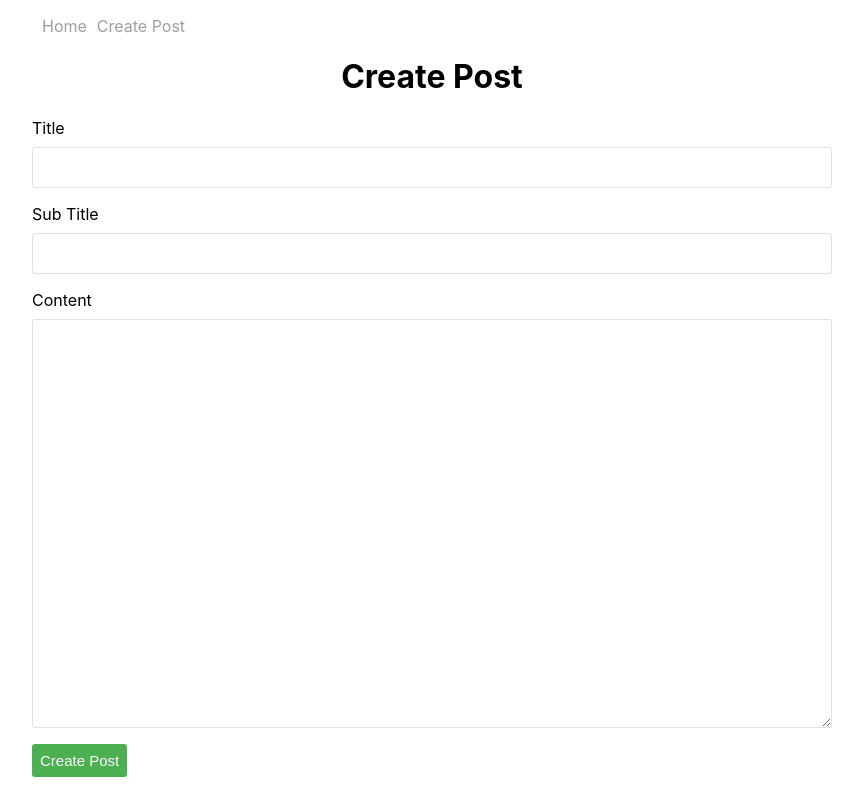
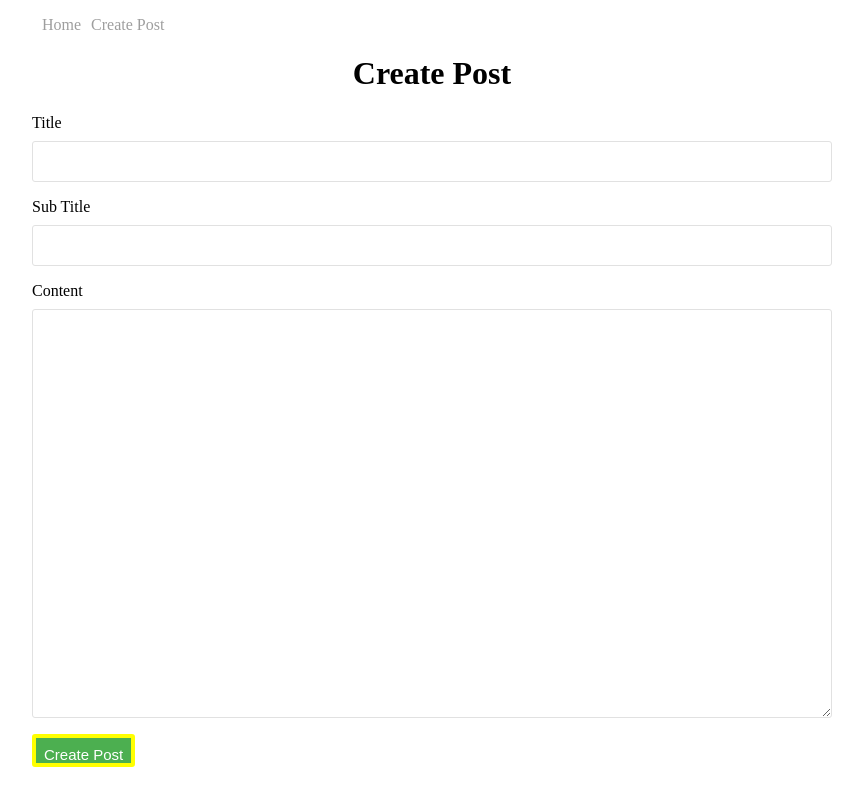
Before and after one commit to MohammadOwais10/Blog, a React (Create React App) app: page /create-post in a window 1280 px wide. Shown: the whole page, without its empty margins (208-1071 px from the left). Built offline with nearby package versions, Linux system fonts and the light colour scheme.

Commit message:
Dynamic Styling by Styled Components

```diff
--- a/src/components/Button.module.css
+++ b/src/components/Button.module.css
@@ -1,5 +1,5 @@
 /*we use css Module styling way for button */
-.createPostBtn {
+/* .createPostBtn {
     height: 33px;
     background: #4caf50;
     border: 0;
@@ -9,3 +9,4 @@
     border-radius: 3px;
     cursor: pointer;
   }
+   */
--- a/src/components/CreatePost.js
+++ b/src/components/CreatePost.js
@@ -1,6 +1,24 @@
 import {firestore} from '../firebase';
 import {useFormInput} from '../hooks';
-import cssForBtn from './Button.module.css'; /*css Module Apply here for button  so import file here*/
+// import cssForBtn from './Button.module.css'; /*css Module Apply here for button  so import file here*/
+import styled,{css} from 'styled-components';
+
+//here we do dynamic styling by styled components using props
+const StyleButton=styled.button`
+   height: 33px;
+    background: ${(props)=>props.primary ? '#4caf50' :'blue'};  // here we condition if button primary color show blue, if not then green
+    border: 0;
+    color: #fff;
+    padding: 8px;
+    font-size: 15px;
+    border-radius: 3px;
+    cursor: pointer;
+    ${(props) =>
+    props.primary &&
+    css`
+    border:4px solid ${props.ngColor};     // or border:4px solid red;
+    `};
+`;
 
 function CreatePost() {
   // const [title, setTitle] = useState();
@@ -54,7 +72,9 @@
           < textarea {...content} />
         </div>
 
-         <button className={cssForBtn.createPostBtn}>Create Post</button>  {/*css Module Apply here for button */}
+         {/* <button className={cssForBtn.createPostBtn}>Create Post</button>   */}    {/*css Module Apply here for button */}
+
+         <StyleButton primary ngColor="yellow">Create Post</StyleButton>
 
       </form>
     </div>
--- a/src/components/Navbar.js
+++ b/src/components/Navbar.js
@@ -1,14 +1,25 @@
 import {Link} from 'react-router-dom'
+import styled from 'styled-components';
+
+//here we do third part styling by styled components
+const StyledLink=styled(Link)`
+text-decoration: none;
+color: #9e9e9e;
+
+&:hover{
+  text-decoration: underline;
+}
+`;
 
 function Navbar() {
   return (
   <div>
    <ul id='nav'>
      <li>
-       <Link to='/'>Home</Link>
+       <StyledLink to='/'>Home</StyledLink>
      </li>
      <li>
-       <Link to='/create-post'>Create Post</Link>
+       <StyledLink to='/create-post'>Create Post</StyledLink>
      </li>
    </ul>
    </div>
--- a/src/index.css
+++ b/src/index.css
@@ -1,4 +1,4 @@
-body {
+kbody {
   margin: 0;
   font-family: -apple-system, BlinkMacSystemFont, 'Segoe UI', 'Roboto', 'Oxygen',
     'Ubuntu', 'Cantarell', 'Fira Sans', 'Droid Sans', 'Helvetica Neue',
@@ -60,13 +60,13 @@
 #nav li {
   margin-left: 10px;
 }
-#nav li a {
+/* #nav li a {
   text-decoration: none;
   color: #9e9e9e;
-}
-#nav li a:hover {
+} */
+/* #nav li a:hover {
   text-decoration: underline;
-}
+} */
 .create-post h1 {
   text-align: center;
 }
```
